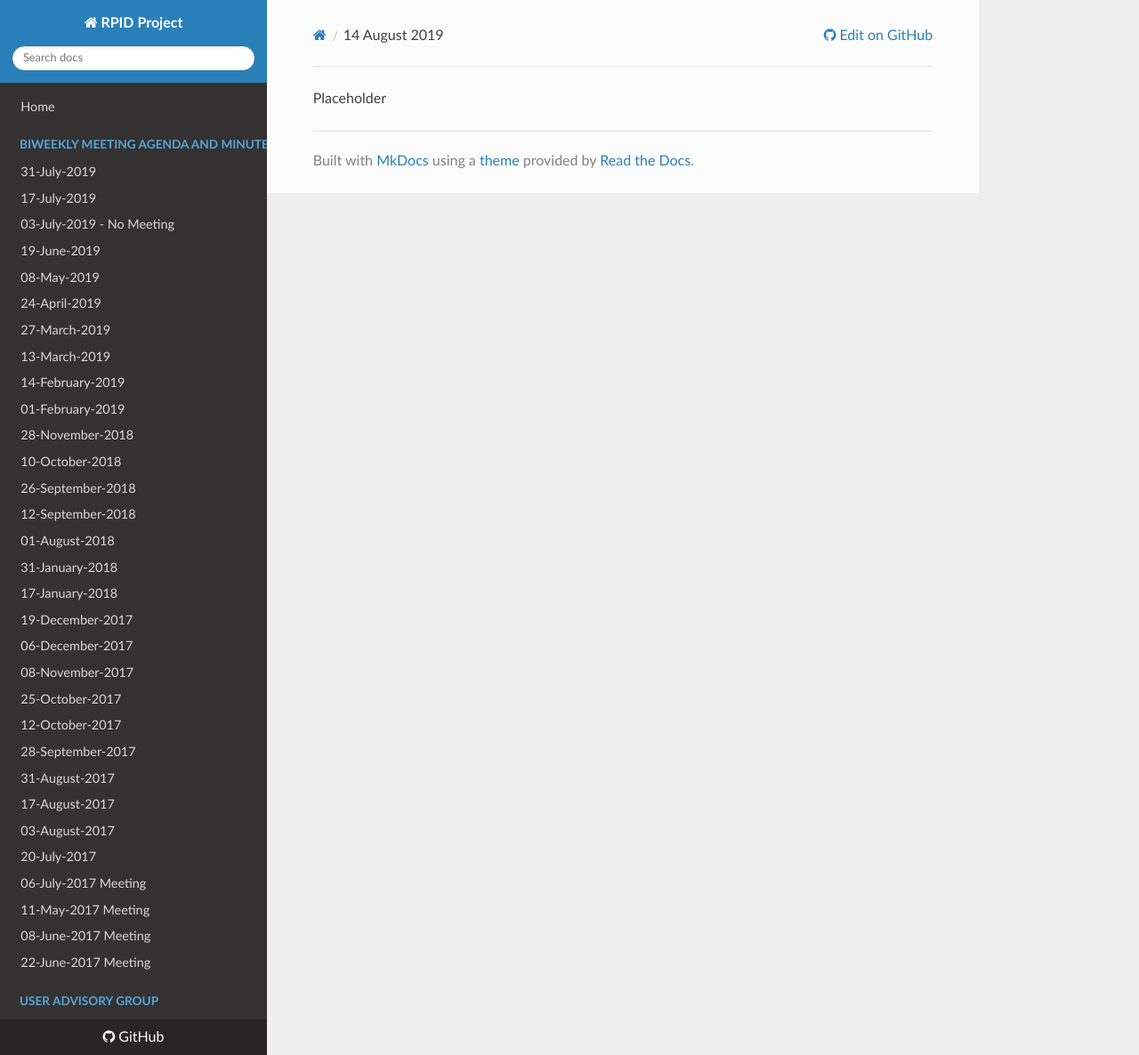
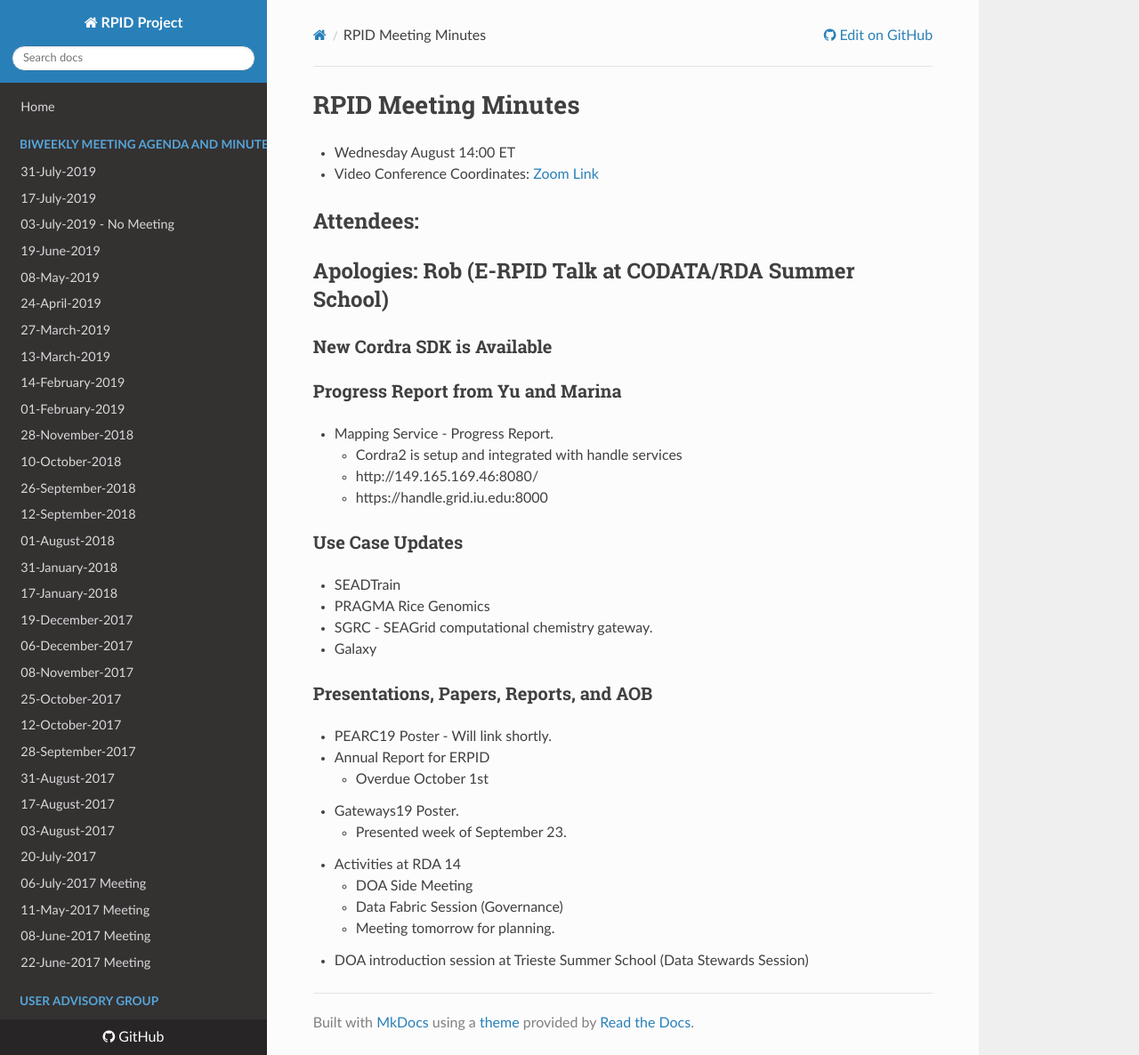
Before and after one commit to rpidproject/rpid, an MkDocs documentation site: the page built from docs/14-August-2019.md, in a window 1280 px wide and 1186 px high. Shown: the whole window at 89% size. Built offline with MkDocs 1.6.1, drawn with Linux system fonts in a browser that asks for light colours; nearby versions of some CDN libraries; old or Windows-style settings are respelled for this version of MkDocs.

Commit message:
Update 14-August-2019.md

```diff
--- a/docs/14-August-2019.md
+++ b/docs/14-August-2019.md
@@ -1 +1,33 @@
-Placeholder
+# RPID Meeting Minutes
+
+   * Wednesday August 14:00 ET
+   * Video Conference Coordinates: [Zoom Link](https://iu.zoom.us/my/rquick)
+
+## Attendees:
+## Apologies: Rob (E-RPID Talk at CODATA/RDA Summer School)
+
+### New Cordra SDK is Available
+
+### Progress Report from Yu and Marina
+   * Mapping Service - Progress Report.
+      * Cordra2 is setup and integrated with handle services
+      * http://149.165.169.46:8080/
+      * https://handle.grid.iu.edu:8000
+
+### Use Case Updates
+   * SEADTrain
+   * PRAGMA Rice Genomics
+   * SGRC - SEAGrid computational chemistry gateway.
+   * Galaxy
+
+### Presentations, Papers, Reports, and AOB
+   * PEARC19 Poster - Will link shortly.
+   * Annual Report for ERPID
+      * Overdue October 1st
+   * Gateways19 Poster.
+      * Presented week of September 23.
+   * Activities at RDA 14
+      * DOA Side Meeting
+      * Data Fabric Session (Governance)
+      * Meeting tomorrow for planning.
+   * DOA introduction session at Trieste Summer School (Data Stewards Session)
```
